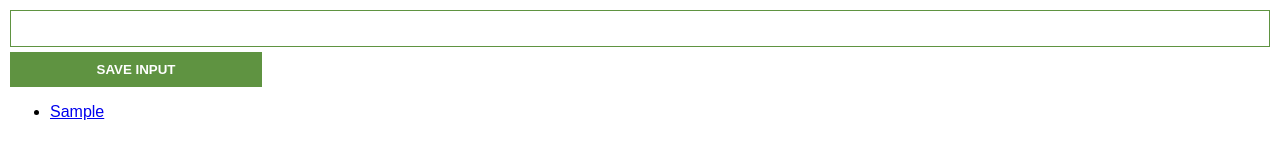
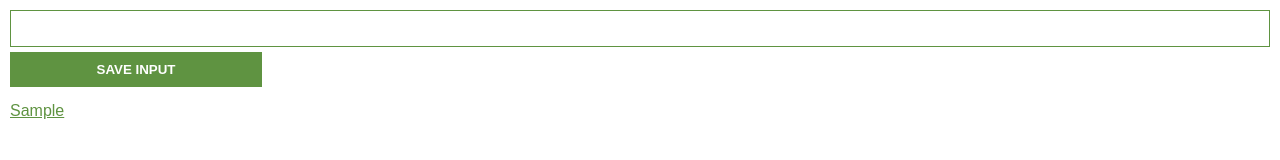
Before and after one commit to lalhming-muana/Scrimba-projects, a plain HTML site: page chrome extension/index.html in a window 1280 px wide. Both pictures are taken after typing "Sample" into the empty fields and a click on the button "SAVE INPUT". Drawn offline with Linux system fonts and the light colour scheme.

Commit message:
styling the link components

```diff
--- a/chrome extension/index.css
+++ b/chrome extension/index.css
@@ -24,3 +24,18 @@ button{
     border: none;
 
 }
+
+/* STYLE THE LIST ACCORDING TO THE DESIGN */
+ul {
+    list-style: none;
+    padding-left: 0;
+    margin-top: 15px;
+}
+
+li a {
+    margin-top: 5px;
+}
+
+a {
+   color: #5f9341;
+}
```
Also changed, not shown: chrome extension/index.html (+1 -0 lines).
